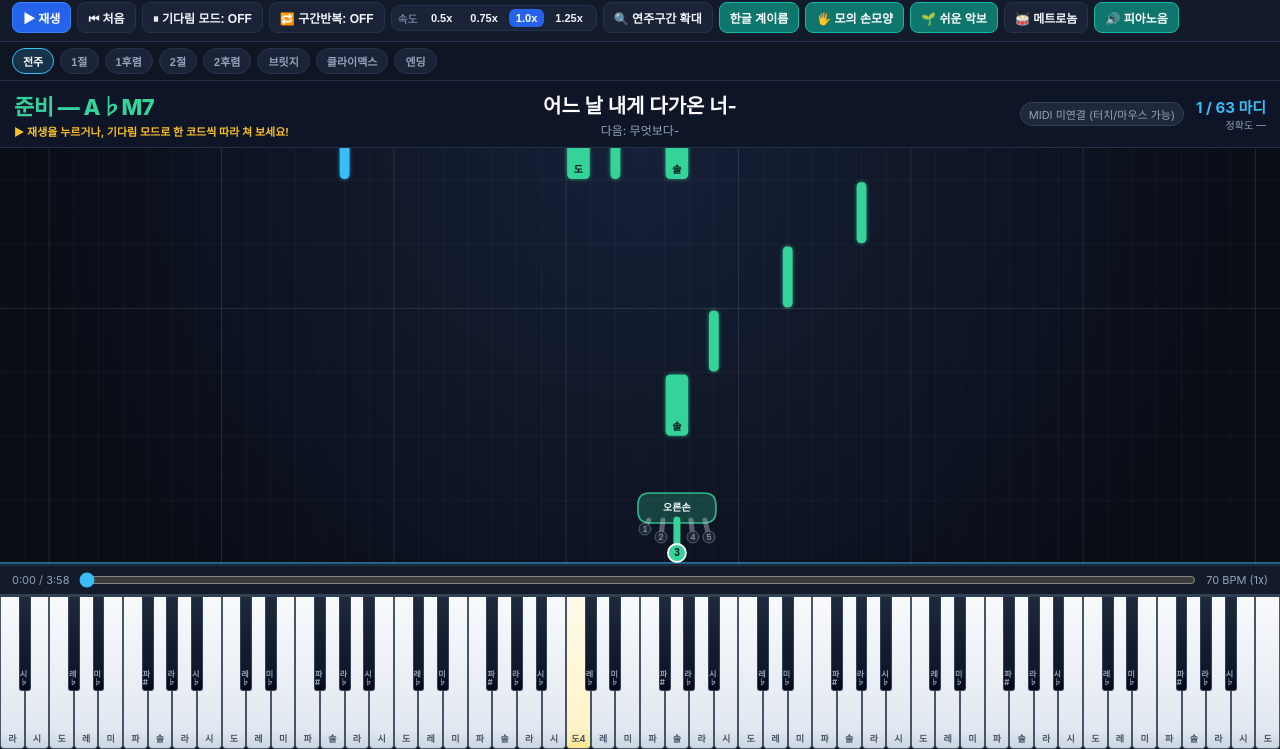
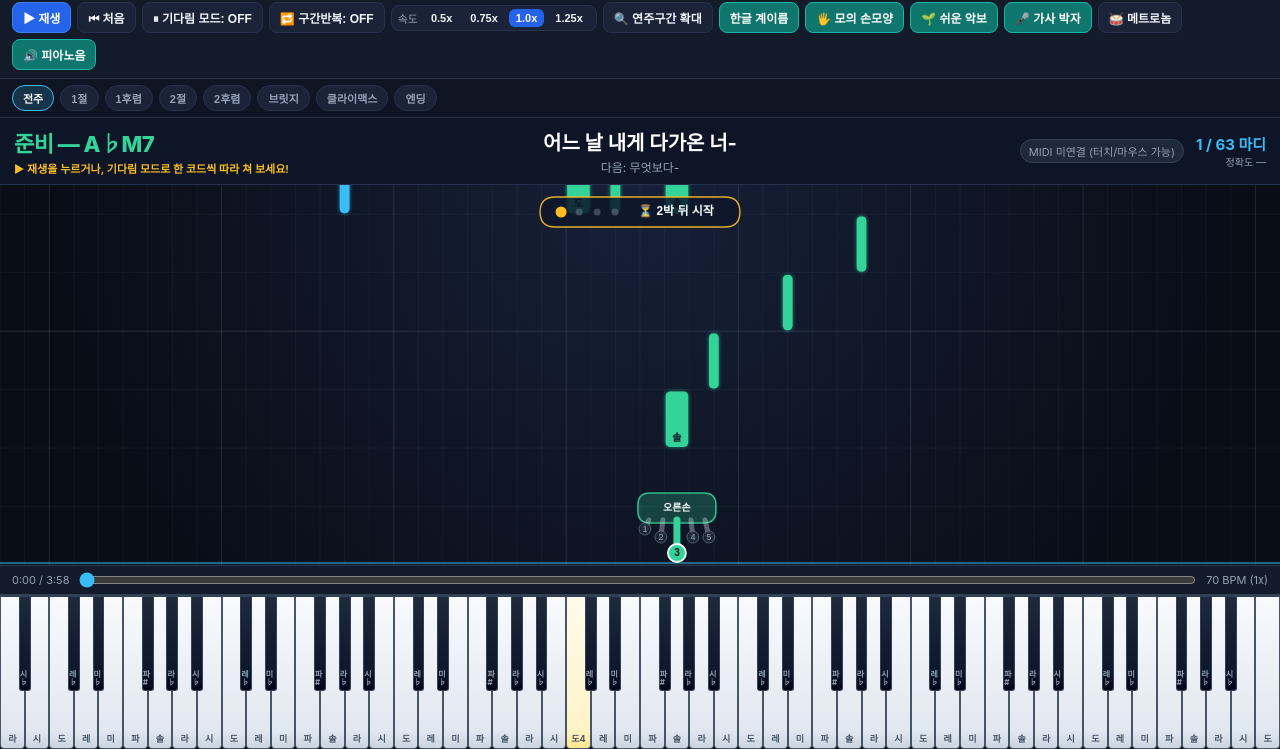
Before and after one commit to paxkor2000/star-piano-practice, a plain HTML site: page index.html in a window 1280 px wide. Shown: the part 51-800 px from the top of the page. Drawn offline with Linux system fonts and the light colour scheme.

Commit message:
Add 4-beat pulse and vocal entry countdown guide

```diff
--- a/index.html
+++ b/index.html
@@ -201,6 +201,7 @@
       <button id="btnLabels" class="active">한글 계이름</button>
       <button id="btnHands" class="active">🖐️ 모의 손모양</button>
       <button id="btnEasy" class="active">🌱 쉬운 악보</button>
+      <button id="btnVocal" class="active">🎤 가사 박자</button>
       <button id="btnMetro">🥁 메트로놈</button>
       <button id="btnSound" class="active">🔊 피아노음</button>
     </div>
@@ -301,6 +302,7 @@ let speed = 1.0;
 let zoomRange = false; // false = full 88 keys (21..108), true = focused (36..84)
 let showKorean = true;
 let showHands = true;
+let showVocalCue = true;
 let metroOn = false;
 let soundOn = true;
 
@@ -663,6 +665,10 @@ function drawStage() {
     drawHandsOverlay(W, H, scrollX);
   }
 
+  if (showVocalCue && !(isScrubbing && scrubMoved)) {
+    drawVocalCueOverlay(W, H);
+  }
+
   if (isScrubbing && scrubMoved) {
     const cur = getCurrentEvent();
     const label = cur ? `◀  ${cur.m}마디 (${cur.sec}) · ${cur.chord}  ▶` : '◀  타임라인 이동 중  ▶';
@@ -683,6 +689,72 @@ function drawStage() {
     ctx.fillText(label, W / 2, by + 16);
     ctx.restore();
   }
+}
+
+function drawVocalCueOverlay(W, H) {
+  const cur = getCurrentEvent();
+  const isVocal = (ev) => ev && ev.lyric && !ev.lyric.trim().startsWith('(');
+  const beatInBar = currentBeat < 2 ? Math.floor(currentBeat) + 1 : (Math.floor(currentBeat - 2) % 4) + 1;
+
+  // Find upcoming vocal entry within 4 beats
+  const nextVocal = TIMELINE.find(ev => ev.startBeat > currentBeat && ev.startBeat - currentBeat <= 4.0 && isVocal(ev) && (!cur || !isVocal(cur) || ev.sec !== cur.sec));
+  let cueText = '';
+  let cueColor = 'rgba(56, 189, 248, 0.85)';
+  let cueBg = 'rgba(15, 23, 42, 0.86)';
+
+  if (currentBeat < 2) {
+    const left = Math.ceil(2 - currentBeat);
+    cueText = `⏳ ${left}박 뒤 시작`;
+    cueColor = 'rgba(251, 191, 36, 0.9)';
+  } else if (nextVocal) {
+    const left = Math.ceil(nextVocal.startBeat - currentBeat);
+    const shortLyric = nextVocal.lyric.length > 18 ? nextVocal.lyric.slice(0, 18) + '…' : nextVocal.lyric;
+    cueText = `🎤 ${left}박 뒤 노래: "${shortLyric}"`;
+    cueColor = 'rgba(251, 191, 36, 0.95)';
+  } else if (cur && isVocal(cur)) {
+    const shortLyric = cur.lyric.length > 22 ? cur.lyric.slice(0, 22) + '…' : cur.lyric;
+    const justStarted = (currentBeat - cur.startBeat) < 1.0 && (!TIMELINE[cur.idx - 1] || !isVocal(TIMELINE[cur.idx - 1]) || TIMELINE[cur.idx - 1].sec !== cur.sec);
+    cueText = justStarted ? `🎤 지금 들어가세요! "${shortLyric}"` : `🎤 ${shortLyric}`;
+    cueColor = justStarted ? 'rgba(52, 211, 153, 0.95)' : 'rgba(56, 189, 248, 0.75)';
+  } else if (cur) {
+    cueText = `🎹 반주 구간 (${cur.sec})`;
+  }
+
+  ctx.save();
+  // 4-beat pulse dots + cue pill at top center
+  ctx.font = 'bold 12px sans-serif';
+  const textW = cueText ? ctx.measureText(cueText).width : 0;
+  const dotsW = 76;
+  const padX = 16;
+  const pillW = Math.min(W - 24, dotsW + (cueText ? textW + 16 : 0) + padX * 2);
+  const bx = (W - pillW) / 2;
+  const by = 12;
+
+  ctx.fillStyle = cueBg;
+  ctx.strokeStyle = cueColor;
+  ctx.lineWidth = 1.4;
+  roundRect(ctx, bx, by, pillW, 30, 15);
+  ctx.fill();
+  ctx.stroke();
+
+  // Draw 4 beat dots on the left of the pill
+  for (let i = 1; i <= 4; i++) {
+    const dx = bx + padX + (i - 1) * 18 + 5;
+    const dy = by + 15;
+    const active = currentBeat >= 2 ? (i === beatInBar) : (i <= beatInBar);
+    ctx.beginPath();
+    ctx.arc(dx, dy, active ? 5.5 : 3.5, 0, Math.PI * 2);
+    ctx.fillStyle = active ? (i === 1 ? '#fbbf24' : '#38bdf8') : 'rgba(148, 163, 184, 0.35)';
+    ctx.fill();
+  }
+
+  if (cueText) {
+    ctx.fillStyle = '#f8fafc';
+    ctx.textAlign = 'left';
+    ctx.textBaseline = 'middle';
+    ctx.fillText(cueText, bx + padX + dotsW + 6, by + 15);
+  }
+  ctx.restore();
 }
 
 function assignFingers(notes, hand) {
@@ -936,6 +1008,10 @@ document.getElementById('btnEasy').onclick = (e) => {
   document.getElementById('waitBanner').style.display = 'none';
   updateHUD();
 };
+document.getElementById('btnVocal').onclick = (e) => {
+  showVocalCue = !showVocalCue;
+  e.target.classList.toggle('active', showVocalCue);
+};
 document.getElementById('btnMetro').onclick = (e) => {
   metroOn = !metroOn;
   e.target.classList.toggle('active', metroOn);
```
